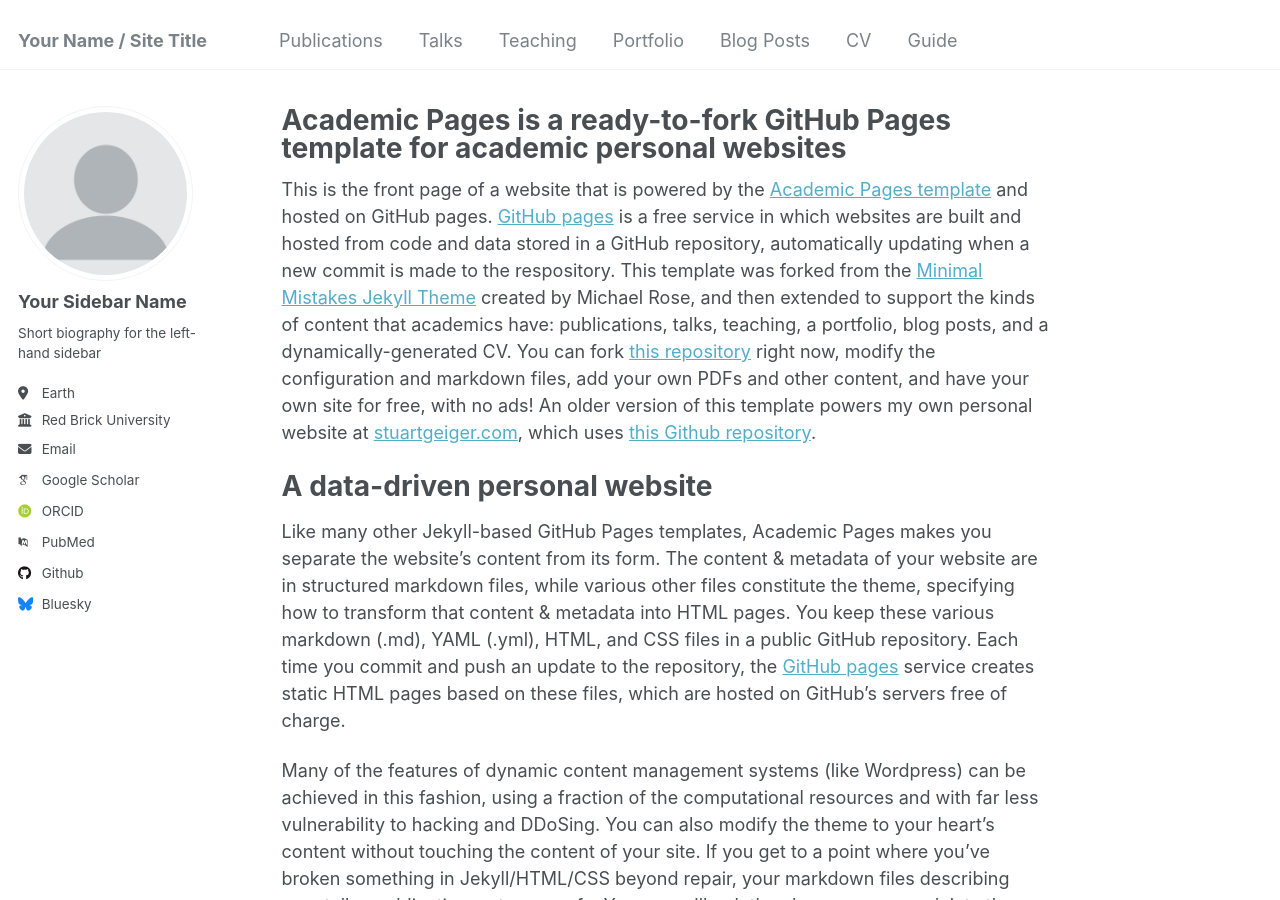
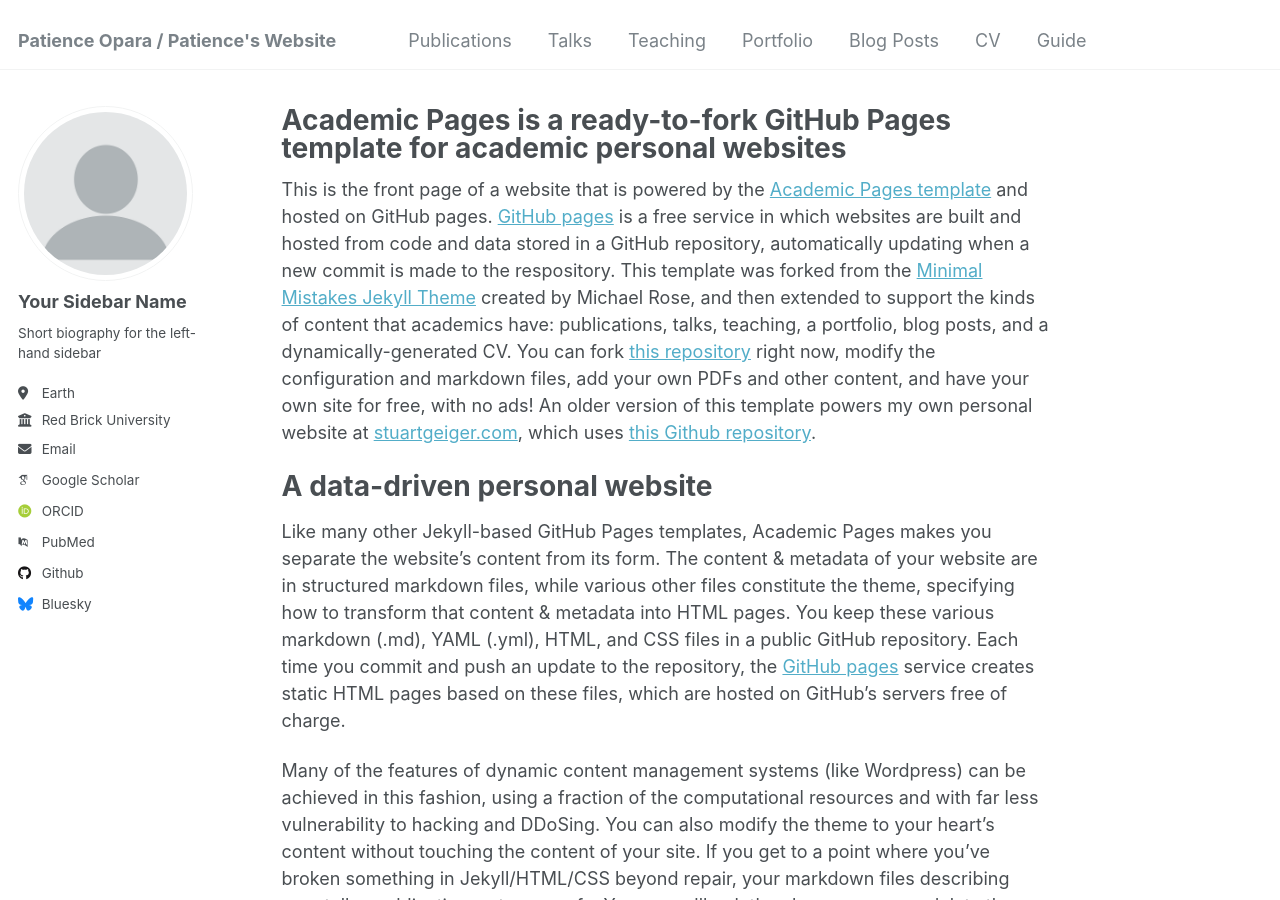
Before and after one commit to Popara5/popara.github.io, a Jekyll site: the page built from _pages/about.md, in a window 1280 px wide and 900 px high. Built offline with Jekyll 4.4.1, drawn with Linux system fonts in a browser that asks for light colours; some web fonts are replaced.

Commit message:
Update _config.yml

```diff
--- a/_config.yml
+++ b/_config.yml
@@ -8,7 +8,7 @@
 
 # Basic Site Settings
 locale                   : "en-US"
-title                    : "Your Name / Site Title"
+title                    : "Patience Opara / Patience's Website "
 title_separator          : "-"
 name                     : &name "Patience Opara"
 description              : &description "personal description"
```
